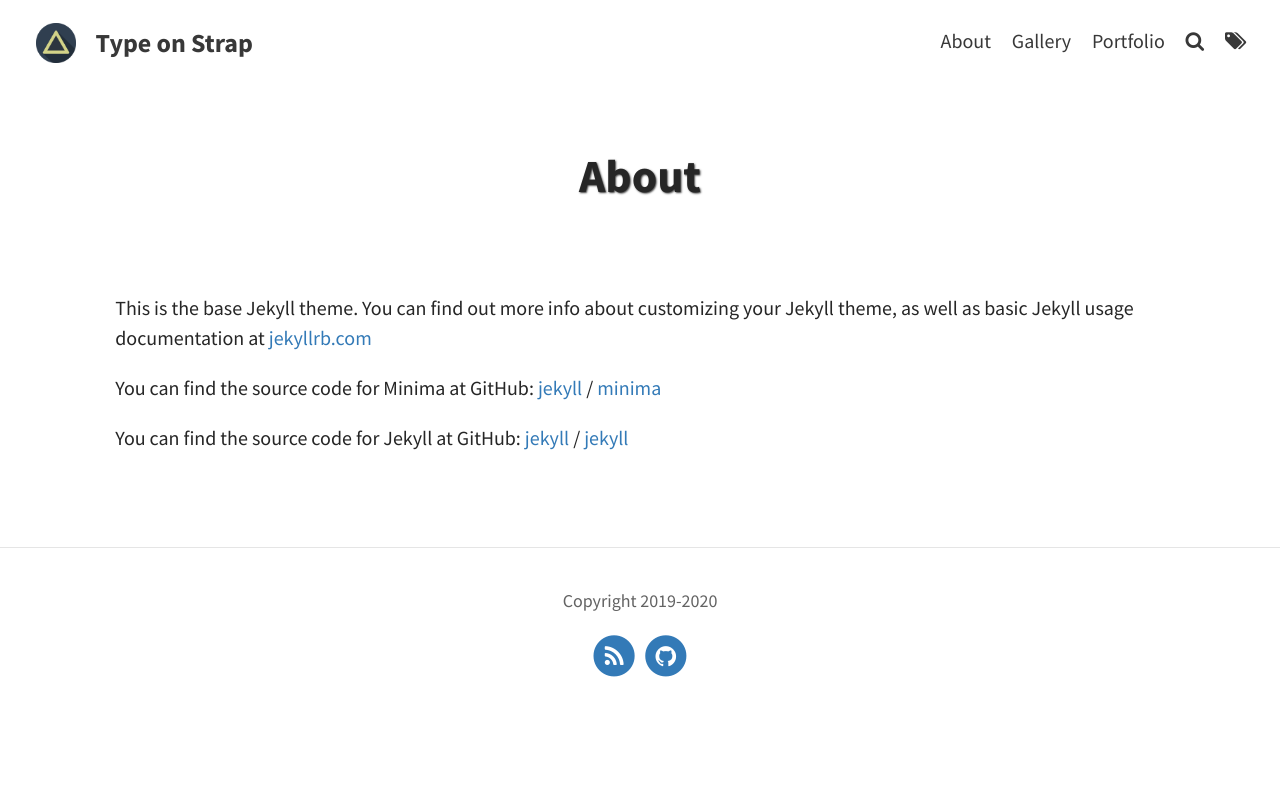
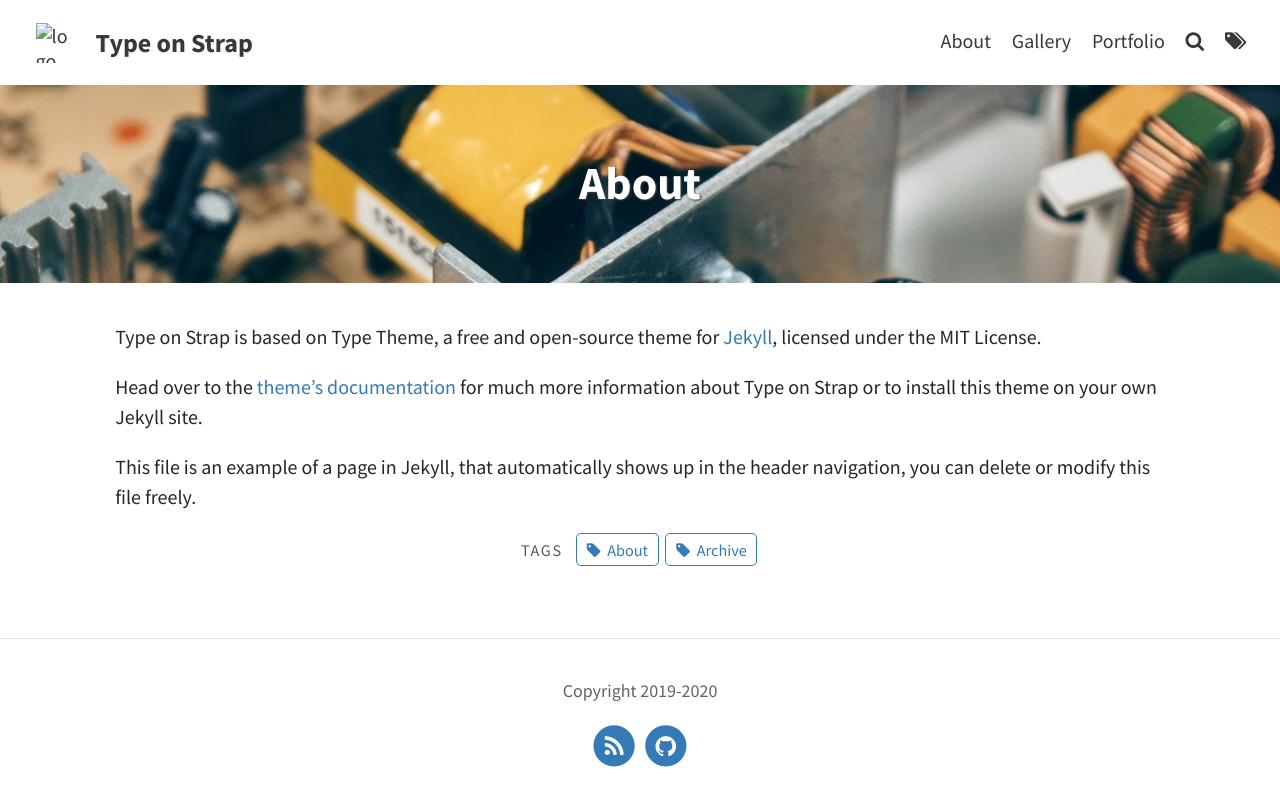
Before and after one commit to AkatsukiP/akatsukip.github.io, a Jekyll site: the page built from pages/about.md, in a window 1280 px wide. Shown: the top 806 px of the page. Built offline with Jekyll 4.4.1, drawn with Linux system fonts in a browser that asks for light colours.

Commit message:
Change config

```diff
--- a/_config.yml
+++ b/_config.yml
@@ -5,7 +5,7 @@ url: "https://akatsukip.github.io"
 # THEME-SPECIFIC CONFIGURATION
 title: Type on Strap                                    # site's title
 description: "A website with blog posts and pages"      # used by search engines
-avatar: assets/img/triangle.png                         # Empty for no avatar in navbar
+avatar: assets/img/avatar.png                         # Empty for no avatar in navbar
 favicon: assets/favicon.ico                             # Icon displayed in the tab
 
 # Header and footer text
@@ -49,5 +49,5 @@ plugins: [jekyll-paginate, jekyll-seo-tag, jekyll-feed]
 exclude: [".jekyll-cache", "Gemfile", "Gemfile.lock", "type-on-strap.gemspec", "*.gem", ".idea", "vendor/*",
           "LICENSE", "README.md", "screenshot.png", "assets/package.json", "assets/node_modules", "assets/gulpfile.js"]
 
-# theme: type-on-strap                                  # if using the theme as a jekyll theme gem
-remote_theme: sylhare/Type-on-Strap                     # If using as a remote_theme in github
+theme: type-on-strap                                  # if using the theme as a jekyll theme gem
+#remote_theme: sylhare/Type-on-Strap                     # If using as a remote_theme in github
--- a/about.md
+++ /dev/null
@@ -1,18 +0,0 @@
----
-layout: page
-title: About
-permalink: /about/
----
-
-This is the base Jekyll theme. You can find out more info about customizing your Jekyll theme, as well as basic Jekyll usage documentation at [jekyllrb.com](https://jekyllrb.com/)
-
-You can find the source code for Minima at GitHub:
-[jekyll][jekyll-organization] /
-[minima](https://github.com/jekyll/minima)
-
-You can find the source code for Jekyll at GitHub:
-[jekyll][jekyll-organization] /
-[jekyll](https://github.com/jekyll/jekyll)
-
-
-[jekyll-organization]: https://github.com/jekyll
```
Also changed, not shown: 404.html (deleted, +0 -24 lines), assets/img/pexels/README.md (deleted, +0 -51 lines), assets/img/avatars/avatar.png (added), pages/about.md (line endings or trailing spaces).
